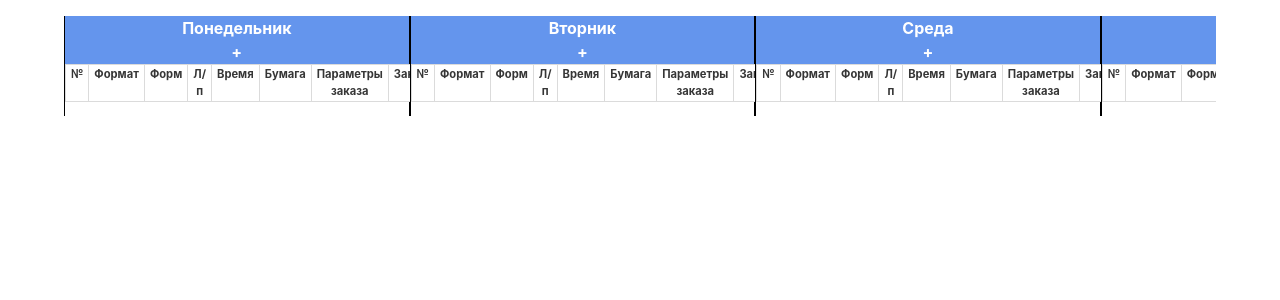
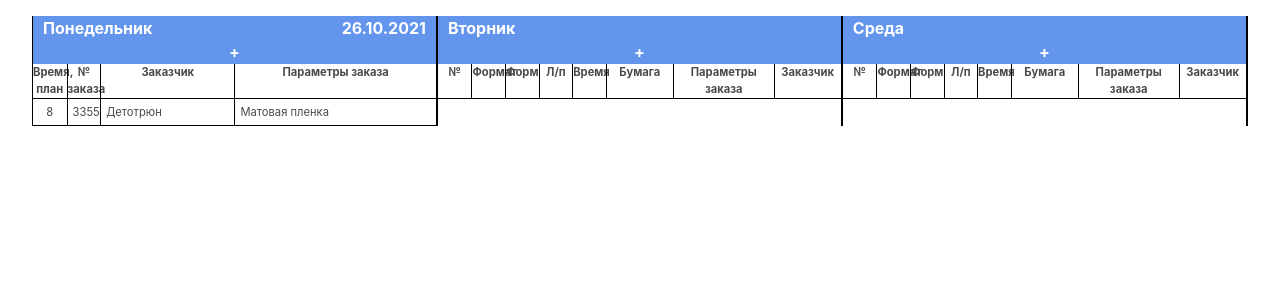
Before and after one commit to voronrk/orderCanban, a PHP site: page / in a window 1280 px wide. Shown: the top 300 px of the page. Run offline with PHP 8.4, Linux system fonts and the light colour scheme; lists and menus that the app fills with data are empty.

Commit message:
Begin to remake all to objects. Remake order card to div

```diff
--- a/index.html
+++ b/index.html
@@ -2,66 +2,124 @@
 <html lang="ru">
 <head>
     <meta charset="UTF-8">
-    <title>График печатный</title>
+    <title>График производства</title>
 
     <!-- <link rel="stylesheet" href="https://cdn.jsdelivr.net/npm/bulma@0.9.0/css/bulma.min.css"> -->
     <link rel="stylesheet" href="bulma.min.css">
     <link rel="stylesheet" href="style.css">
 
-    <script src=script.js defer></script>
+    <script type="module" src="js/script.js" defer></script>
 </head>
 <body id="body" class="container py-4">
 
     <div class="columns is-gapless">
-        <div class="column" id="c1">
-            <div class="head">Понедельник</div>
+        <div class="column column-day" id="c1">
+            <div class="head">
+                <div>Понедельник</div>
+                <div>26.10.2021</div>
+            </div>
             <div class="head order-add">+</div>
-            <table class="table is-fullwidth is-bordered is-narrow is-size-7">
-                <tr><th>№</th><th>Формат</th><th>Форм</th><th>Л/п</th><th>Время</th><th>Бумага</th><th>Параметры заказа</th><th>Заказчик</th></tr>
-            </table>
+            <div class="columns is-gapless has-text-weight-bold">
+                <div class="column column-order has-text-centered is-size-7 is-1">Время, план</div>
+                <div class="column column-order has-text-centered is-size-7 is-1">№ заказа</div>
+                <div class="column column-order has-text-centered is-size-7 is-4">Заказчик</div>
+                <div class="column column-order has-text-centered is-size-7 is-6">Параметры заказа</div>
+            </div>
+            <!-- <div class="columns is-gapless">
+                <div class="column column-order has-text-centered is-size-7 is-1">5662</div>
+                <div class="column column-order has-text-centered is-size-7 is-1">60*84</div>
+                <div class="column column-order has-text-centered is-size-7 is-1">4</div>
+                <div class="column column-order has-text-centered is-size-7 is-1">12000</div>
+                <div class="column column-order has-text-centered is-size-7 is-1">5:00</div>
+                <div class="column column-order has-text-centered is-size-7 is-2">Меловка глянцевая 90 г</div>
+                <div class="column column-order has-text-centered is-size-7 is-3">Листовка 4+0</div>
+                <div class="column column-order has-text-centered is-size-7 is-2">Иванов</div>
+            </div> -->
         </div>
 
-        <div class="column" id="c2">
+        <div class="column column-day" id="c2">
             <div class="head">Вторник</div>
             <div class="head order-add">+</div>
-            <table class="table is-fullwidth is-bordered is-narrow is-size-7">
-                <tr><th>№</th><th>Формат</th><th>Форм</th><th>Л/п</th><th>Время</th><th>Бумага</th><th>Параметры заказа</th><th>Заказчик</th></tr>
-            </table>
+            <div class="columns is-gapless has-text-weight-bold">
+                <div class="column column-order has-text-centered is-size-7 is-1">№</div>
+                <div class="column column-order has-text-centered is-size-7 is-1">Формат</div>
+                <div class="column column-order has-text-centered is-size-7 is-1">Форм</div>
+                <div class="column column-order has-text-centered is-size-7 is-1">Л/п</div>
+                <div class="column column-order has-text-centered is-size-7 is-1">Время</div>
+                <div class="column column-order has-text-centered is-size-7 is-2">Бумага</div>
+                <div class="column column-order has-text-centered is-size-7 is-3">Параметры заказа</div>
+                <div class="column column-order has-text-centered is-size-7 is-2">Заказчик</div>
+            </div>
         </div>
-        <div class="column" id="c3">
+        <div class="column column-day" id="c3">
             <div class="head">Среда</div>
             <div class="head order-add">+</div>
-            <table class="table is-fullwidth is-bordered is-narrow is-size-7">
-                <tr><th>№</th><th>Формат</th><th>Форм</th><th>Л/п</th><th>Время</th><th>Бумага</th><th>Параметры заказа</th><th>Заказчик</th></tr>
-            </table>
+            <div class="columns is-gapless has-text-weight-bold">
+                <div class="column column-order has-text-centered is-size-7 is-1">№</div>
+                <div class="column column-order has-text-centered is-size-7 is-1">Формат</div>
+                <div class="column column-order has-text-centered is-size-7 is-1">Форм</div>
+                <div class="column column-order has-text-centered is-size-7 is-1">Л/п</div>
+                <div class="column column-order has-text-centered is-size-7 is-1">Время</div>
+                <div class="column column-order has-text-centered is-size-7 is-2">Бумага</div>
+                <div class="column column-order has-text-centered is-size-7 is-3">Параметры заказа</div>
+                <div class="column column-order has-text-centered is-size-7 is-2">Заказчик</div>
+            </div>
         </div>
-        <div class="column" id="c4">
+        <div class="column column-day" id="c4">
             <div class="head">Четверг</div>
             <div class="head order-add">+</div>
-            <table class="table is-fullwidth is-bordered is-narrow is-size-7">
-                <tr><th>№</th><th>Формат</th><th>Форм</th><th>Л/п</th><th>Время</th><th>Бумага</th><th>Параметры заказа</th><th>Заказчик</th></tr>
-            </table>
+            <div class="columns is-gapless has-text-weight-bold">
+                <div class="column column-order has-text-centered is-size-7 is-1">№</div>
+                <div class="column column-order has-text-centered is-size-7 is-1">Формат</div>
+                <div class="column column-order has-text-centered is-size-7 is-1">Форм</div>
+                <div class="column column-order has-text-centered is-size-7 is-1">Л/п</div>
+                <div class="column column-order has-text-centered is-size-7 is-1">Время</div>
+                <div class="column column-order has-text-centered is-size-7 is-2">Бумага</div>
+                <div class="column column-order has-text-centered is-size-7 is-3">Параметры заказа</div>
+                <div class="column column-order has-text-centered is-size-7 is-2">Заказчик</div>
+            </div>
         </div>
-        <div class="column" id="c5">
+        <div class="column column-day" id="c5">
             <div class="head">Пятница</div>
             <div class="head order-add">+</div>
-            <table class="table is-fullwidth is-bordered is-narrow is-size-7">
-                <tr><th>№</th><th>Формат</th><th>Форм</th><th>Л/п</th><th>Время</th><th>Бумага</th><th>Параметры заказа</th><th>Заказчик</th></tr>
-            </table>
+            <div class="columns is-gapless has-text-weight-bold">
+                <div class="column column-order has-text-centered is-size-7 is-1">№</div>
+                <div class="column column-order has-text-centered is-size-7 is-1">Формат</div>
+                <div class="column column-order has-text-centered is-size-7 is-1">Форм</div>
+                <div class="column column-order has-text-centered is-size-7 is-1">Л/п</div>
+                <div class="column column-order has-text-centered is-size-7 is-1">Время</div>
+                <div class="column column-order has-text-centered is-size-7 is-2">Бумага</div>
+                <div class="column column-order has-text-centered is-size-7 is-3">Параметры заказа</div>
+                <div class="column column-order has-text-centered is-size-7 is-2">Заказчик</div>
+            </div>
         </div>
-        <div class="column" id="c6">
+        <div class="column column-day" id="c6">
             <div class="head">Суббота</div>
             <div class="head order-add">+</div>
-            <table class="table is-fullwidth is-bordered is-narrow is-size-7">
-                <tr><th>№</th><th>Формат</th><th>Форм</th><th>Л/п</th><th>Время</th><th>Бумага</th><th>Параметры заказа</th><th>Заказчик</th></tr>
-            </table>
+            <div class="columns is-gapless has-text-weight-bold">
+                <div class="column column-order has-text-centered is-size-7 is-1">№</div>
+                <div class="column column-order has-text-centered is-size-7 is-1">Формат</div>
+                <div class="column column-order has-text-centered is-size-7 is-1">Форм</div>
+                <div class="column column-order has-text-centered is-size-7 is-1">Л/п</div>
+                <div class="column column-order has-text-centered is-size-7 is-1">Время</div>
+                <div class="column column-order has-text-centered is-size-7 is-2">Бумага</div>
+                <div class="column column-order has-text-centered is-size-7 is-3">Параметры заказа</div>
+                <div class="column column-order has-text-centered is-size-7 is-2">Заказчик</div>
+            </div>
         </div>
-        <div class="column" id="c7">
+        <div class="column column-day" id="c7">
             <div class="head">Воскресенье</div>
             <div class="head order-add">+</div>
-            <table class="table is-fullwidth is-bordered is-narrow is-size-7">
-                <tr><th>№</th><th>Формат</th><th>Форм</th><th>Л/п</th><th>Время</th><th>Бумага</th><th>Параметры заказа</th><th>Заказчик</th></tr>
-            </table>
+            <div class="columns is-gapless has-text-weight-bold">
+                <div class="column column-order has-text-centered is-size-7 is-1">№</div>
+                <div class="column column-order has-text-centered is-size-7 is-1">Формат</div>
+                <div class="column column-order has-text-centered is-size-7 is-1">Форм</div>
+                <div class="column column-order has-text-centered is-size-7 is-1">Л/п</div>
+                <div class="column column-order has-text-centered is-size-7 is-1">Время</div>
+                <div class="column column-order has-text-centered is-size-7 is-2">Бумага</div>
+                <div class="column column-order has-text-centered is-size-7 is-3">Параметры заказа</div>
+                <div class="column column-order has-text-centered is-size-7 is-2">Заказчик</div>
+            </div>
         </div>
 
     </div>
--- /dev/null
+++ b/js/OrderItem.js
@@ -0,0 +1,13 @@
+export default class OrderItem {
+
+    data = {};
+
+    constructor(data) {
+        this.data = data;
+        this.view = document.createElement('div');
+        this.view.classList.add('columns');
+        // this.view.classList.add('is-gapless');
+        this.view.draggable=true;
+    }
+
+}
--- /dev/null
+++ b/js/PostressItem.js
@@ -0,0 +1,22 @@
+import OrderItem from "./OrderItem.js";
+
+export default class PostpressItem extends OrderItem {
+
+    get duration() {
+        return `<div class="column column-order is-1 is-size-7 has-text-centered">${this.data['duration']}</div>`
+    }
+    get orderNum() {
+        return `<div class="column column-order is-1 is-size-7 has-text-centered">${this.data['orderNum']}</div>`
+    }
+    get customer() {
+        return `<div class="column column-order is-4 is-size-7">${this.data['customer']}</div>`
+    }
+    get options() {
+        return `<div class="column column-order is-6 is-size-7">${this.data['options']}</div>`
+    }
+
+    constructor(data) {
+        super(data);
+        this.view.innerHTML = `${this.duration}${this.orderNum}${this.customer}${this.options}`;
+    }
+}
--- a/style.css
+++ b/style.css
@@ -1,13 +1,28 @@
 .container {
     overflow-x:scroll;
     height:95vh;
+    max-width:95vw !important;
 }
 
-.column {
+.columns {
+    margin:0 !important;
+    /* margin-bottom:0 !important; */
+}
+
+.column-day {
     border-left: 1px solid black;
     border-right: 1px solid black;
     min-height:100px;
-    min-width:30%;
+    min-width:33.3%;
+}
+
+.column-order:not(:first-child) {
+    border-left: 0.5px solid black;
+}
+
+.column-order {
+    border-bottom: 0.5px solid black;
+    padding:5px !important;
 }
 
 td, th {
@@ -28,7 +43,10 @@ td, th {
 }
 
 .head {
-    text-align:center;
+    /* text-align:center; */
+    display:flex;
+    justify-content:space-between;
+    padding:0 10px;
     background-color:cornflowerblue;
     color:white;
     font-weight:bold;
@@ -36,6 +54,7 @@ td, th {
 
 .order-add {
     cursor:pointer;
+    justify-content:center;
 }
 
 .input {
```
Also changed, not shown: js/render.js (added, +26 -0 lines), js/script.js (renamed from script.js, +17 -15 lines), Снимок.PNG (deleted), 1 other file.
